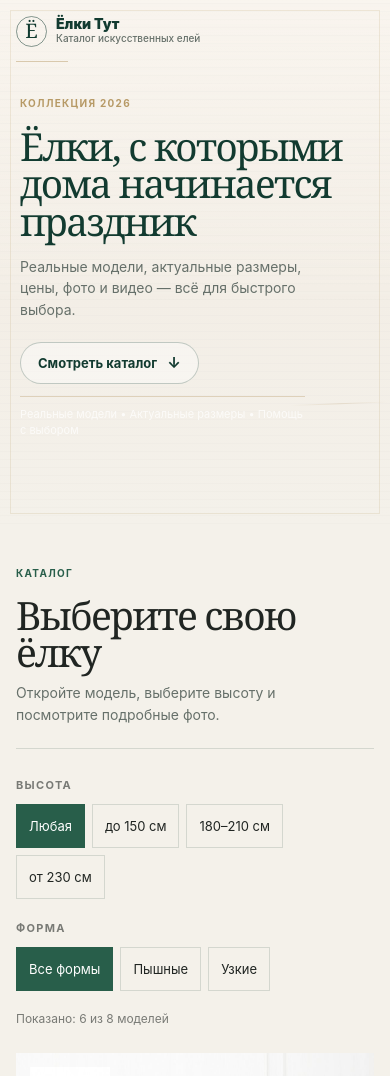
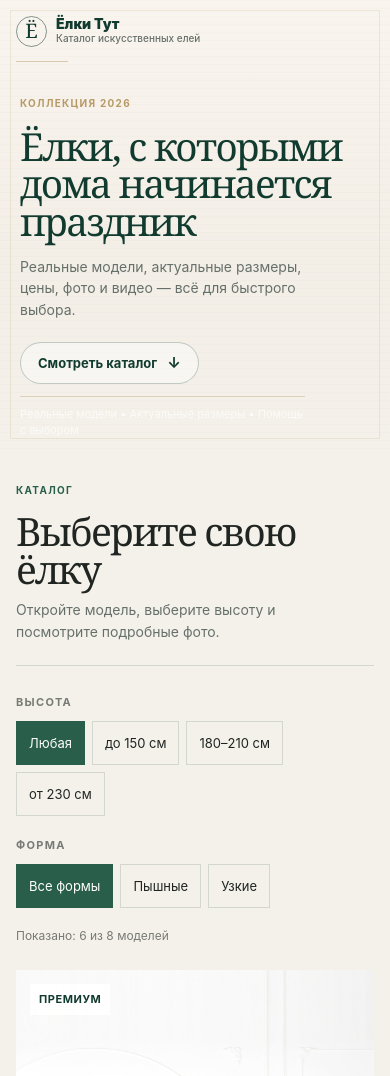
Before and after one commit to moyfor/avito-elki-catalog-2026, a Next.js app: page / in a window 390 px wide. Shown: the top 1076 px of the page. Built offline with nearby package versions, Linux system fonts and the light colour scheme.

Commit message:
Tighten mobile catalog cover spacing

```diff
--- a/app/globals.css
+++ b/app/globals.css
@@ -273,8 +273,8 @@ dd { margin: 0; text-align: right; font-weight: 700; }
   .brand-mark { width: 31px; height: 31px; font-size: 20px; }
   .brand strong { font-size: 14px; }
   .brand small { font-size: 10px; }
-  .hero-stage { min-height: 462px; padding: 34px 0 34px; text-align: left; place-items: stretch; }
-  .hero-copy { width: 100%; min-height: 100%; padding: 0; animation: none; }
+  .hero-stage { min-height: 0; padding: 34px 0 10px; text-align: left; place-items: stretch; }
+  .hero-copy { width: 100%; min-height: 0; padding: 0; animation: none; }
   .hero .eyebrow { margin-bottom: 16px; font-size: 10px; }
   .hero h1 { max-width: 350px; margin-bottom: 15px; font-size: clamp(36px, 9.9vw, 43px); line-height: .98; letter-spacing: -.043em; }
   .hero-text { max-width: 320px; font-size: 14px; line-height: 1.52; }
@@ -282,9 +282,8 @@ dd { margin: 0; text-align: right; font-weight: 700; }
   .primary-button { width: max-content; min-height: 50px; padding: 14px 18px; }
   .hero .primary-button { min-height: 42px; padding: 10px 17px; }
   .hero-trust { max-width: 330px; padding: 10px 0 0; border-top: 1px solid rgba(183,154,102,.36); border-left: 0; font-size: 11px; }
-  .hero-ornament { inset: 0; }
-  .ornament-line.one { right: -18px; bottom: 118px; width: 98px; opacity: .46; }
-  .catalog-section { padding-top: 42px; padding-bottom: 78px; }
+  .hero-ornament { display: none; }
+  .catalog-section { padding-top: 34px; padding-bottom: 78px; }
   .catalog-heading { gap: 12px; padding-bottom: 22px; }
   .catalog-section h2 { font-size: clamp(35px, 10vw, 42px); }
   .catalog-intro { max-width: 340px; font-size: 14px; line-height: 1.55; }
--- a/index.html
+++ b/index.html
@@ -343,8 +343,8 @@
         .brand i { width: 31px; height: 31px; font-size: 20px; }
         .brand strong { font-size: 14px; }
         .brand small { font-size: 10px; }
-        .hero-stage { min-height: 462px; padding: 34px 0 34px; text-align: left; place-items: stretch; }
-        .hero-copy { width: 100%; min-height: 100%; padding: 0; animation: none; }
+        .hero-stage { min-height: 0; padding: 34px 0 10px; text-align: left; place-items: stretch; }
+        .hero-copy { width: 100%; min-height: 0; padding: 0; animation: none; }
         .hero .eyebrow { margin-bottom: 16px; font-size: 10px; }
         .hero h1 { max-width: 350px; margin-bottom: 15px; font-size: clamp(36px, 9.9vw, 43px); line-height: .98; letter-spacing: -.043em; }
         .hero-copy > p:not(.eyebrow) { max-width: 320px; font-size: 14px; line-height: 1.52; }
@@ -352,9 +352,8 @@
         .primary { width: max-content; min-height: 50px; padding: 14px 18px; }
         .hero .primary { min-height: 42px; padding: 10px 17px; }
         .hero-trust { max-width: 330px; padding: 10px 0 0; border-top: 1px solid rgba(183,154,102,.36); border-left: 0; font-size: 11px; }
-        .hero-ornament { inset: 0; }
-        .ornament-line.one { right: -18px; bottom: 118px; width: 98px; opacity: .46; }
-        .catalog { padding: 40px 0 78px; }
+        .hero-ornament { display: none; }
+        .catalog { padding: 34px 0 78px; }
         .catalog-head { gap: 12px; padding-bottom: 22px; }
         .catalog h2 { font-size: clamp(35px, 10vw, 42px); }
         .catalog-intro { max-width: 340px; font-size: 14px; line-height: 1.55; }
```
